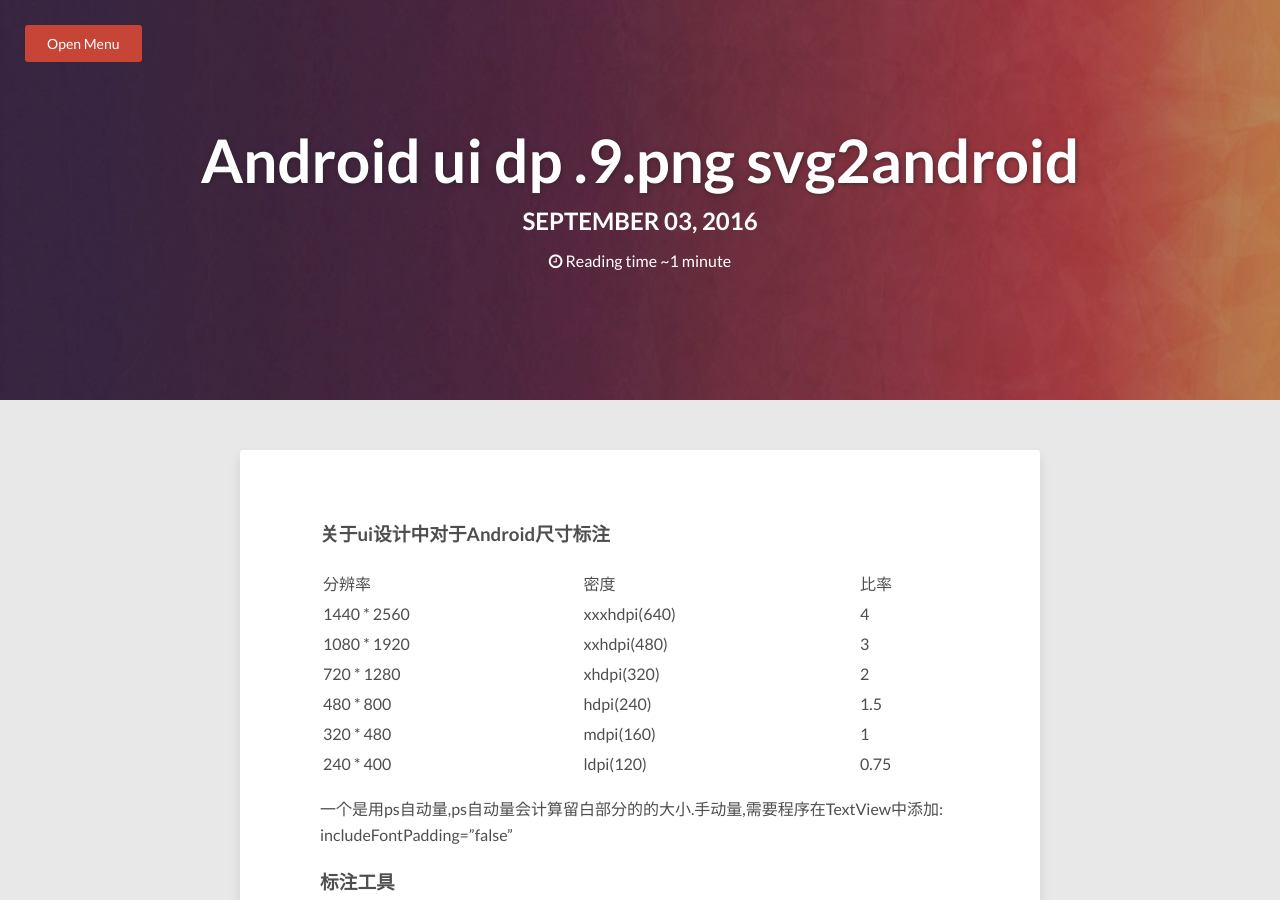
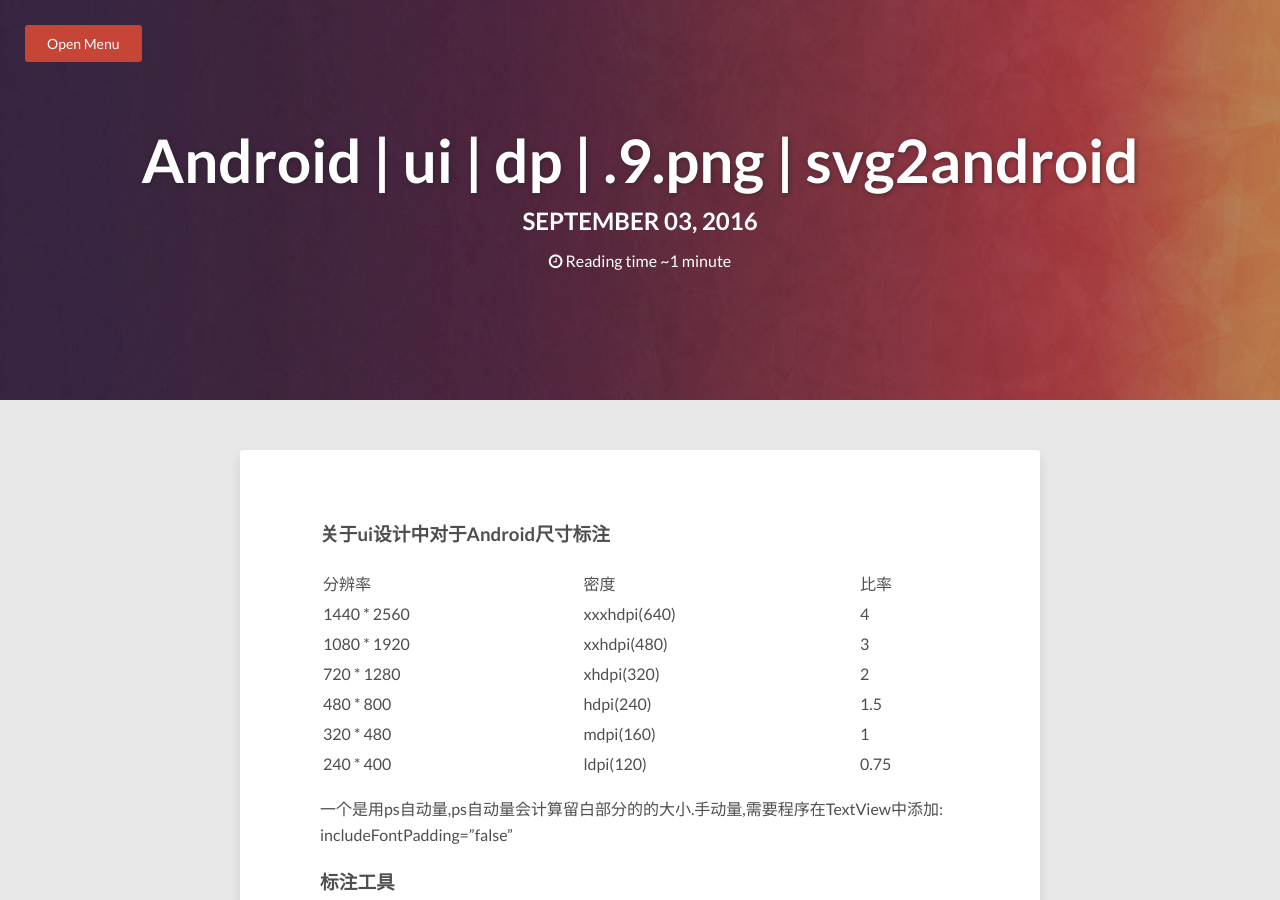
Before and after one commit to tengbinlive/tengbinlive.github.io, a Jekyll site: the page built from _posts/2016-09-03-code-android-other11.md, in a window 1280 px wide and 900 px high. Built offline with Jekyll 4.4.1, drawn with Linux system fonts in a browser that asks for light colours; nearby versions of some CDN libraries.

Commit message:
no message

```diff
--- a/_posts/2016-09-03-code-android-other11.md
+++ b/_posts/2016-09-03-code-android-other11.md
@@ -1,6 +1,6 @@
 ---
 layout: post
-title:  Android ui dp .9.png svg2android
+title:  Android | ui | dp | .9.png | svg2android
 description: "ui px dp .9 svg 配色相关资料"
 modified: 2016-09-03
 tags: [android-other , post]
```
